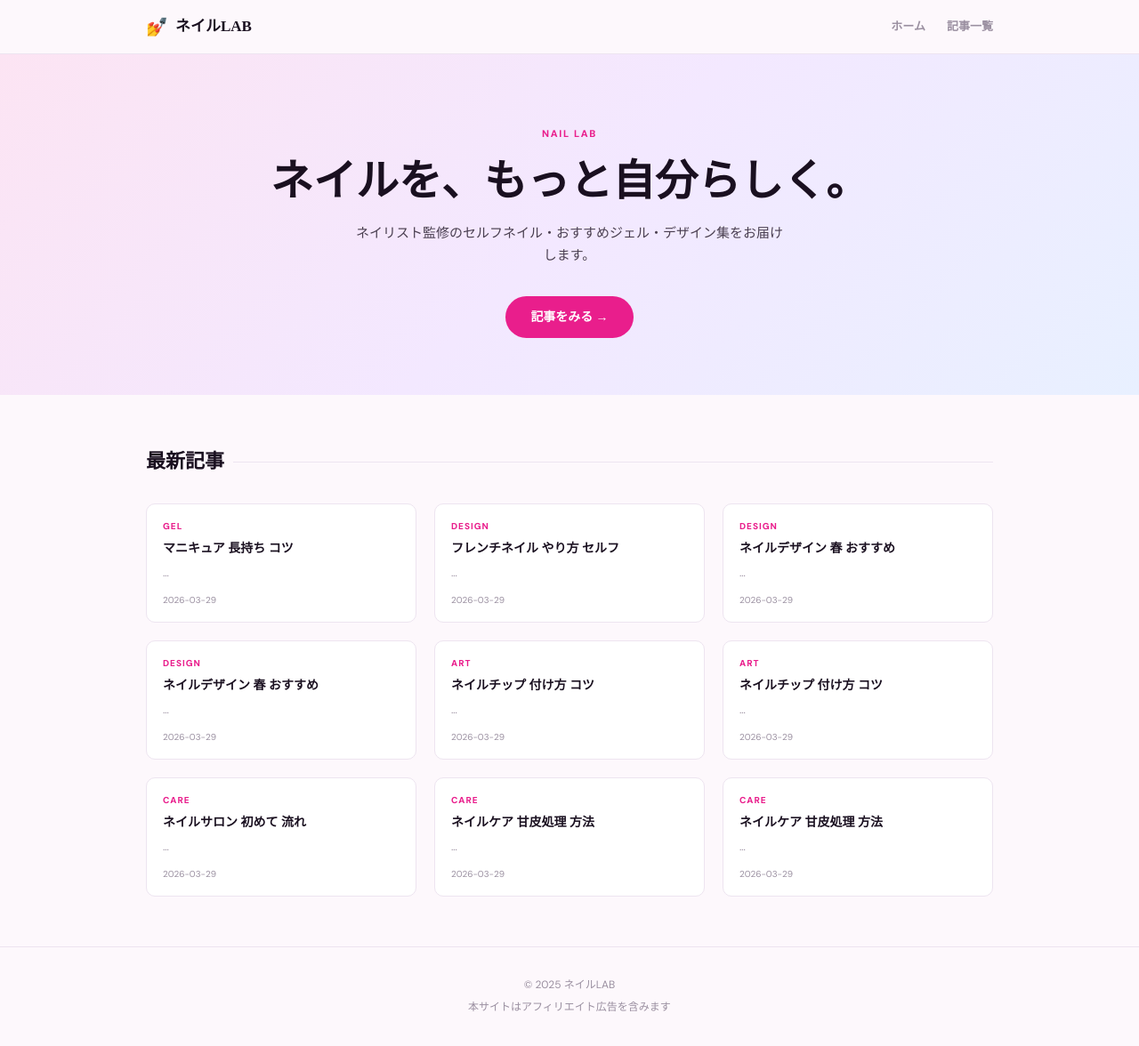
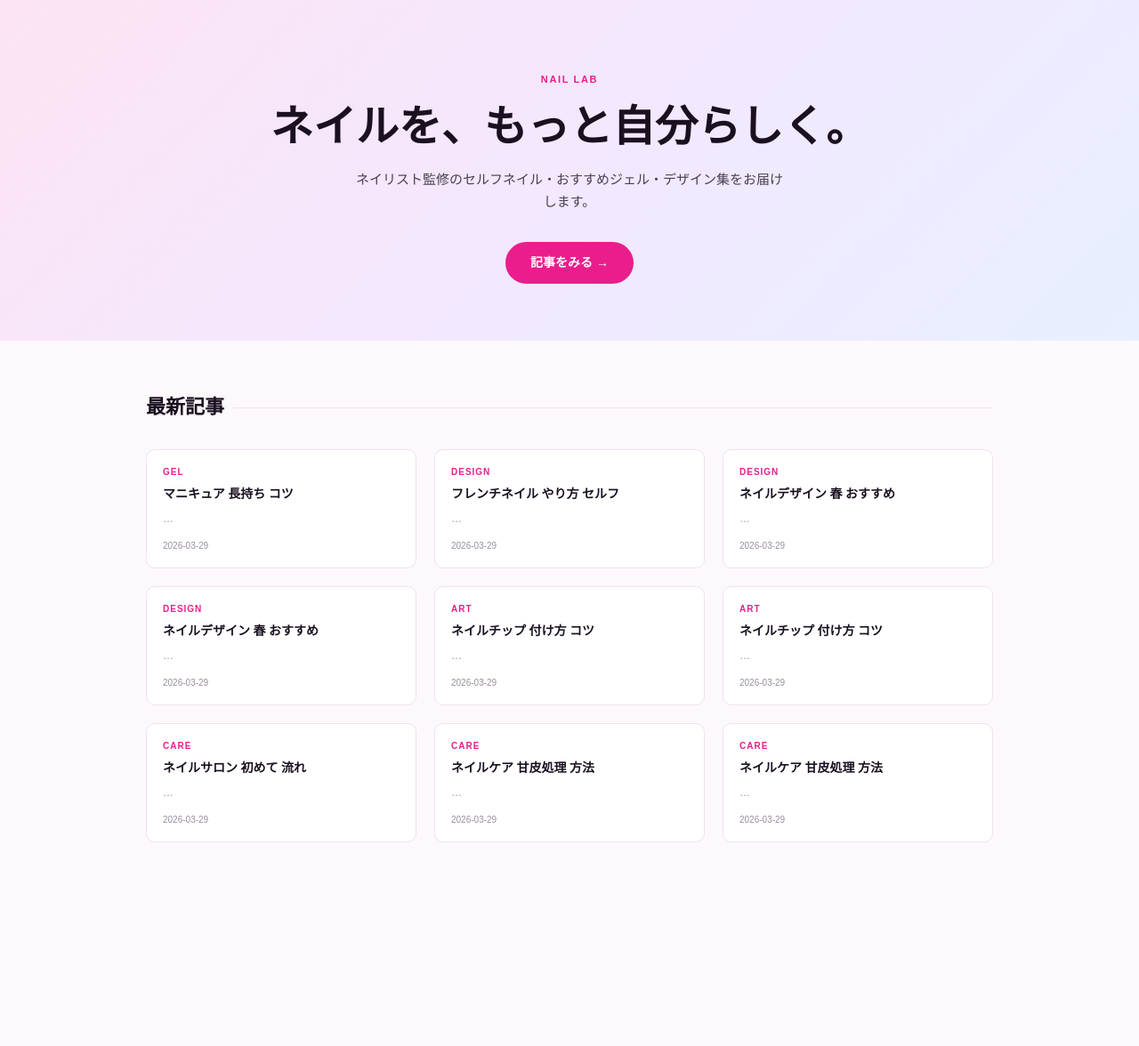
Before and after one commit to okuwabara07-gif/nail-lab-jp, a Next.js app: page / in a window 1280 px wide. Shown: the whole page at 89% size. After the commit the page ends 1003 px from the top, so only its background shows below. Built offline with nearby package versions, Linux system fonts and the light colour scheme.

Commit message:
style: quiet luxury layout + OGP

```diff
--- a/app/layout.tsx
+++ b/app/layout.tsx
@@ -2,41 +2,32 @@
 import './globals.css';
 
 export const metadata: Metadata = {
-  title: { default: 'ネイルLAB', template: '%s | ネイルLAB' },
-  description: 'セルフネイルのやり方からおすすめネイル用品まで徹底紹介',
-  verification: { google: 'xpdiFRYHloMJxfhCT-IMD08p5na4v9WUqvPY9OrDsHs' },
+  title: 'ネイルLAB | K-Beauty Portal',
+  description: 'ネイル・ジェルネイル・ネイルケアの最新情報',
+  openGraph: {
+    title: 'ネイルLAB',
+    description: 'ネイル・ジェルネイル・ネイルケアの最新情報',
+    url: 'https://nail-lab-jp.vercel.app',
+    siteName: 'K-Beauty Portal',
+    type: 'website',
+  },
+  twitter: {
+    card: 'summary_large_image',
+    title: 'ネイルLAB',
+    description: 'ネイル・ジェルネイル・ネイルケアの最新情報',
+    site: '@beauty_note_j',
+    creator: '@beauty_note_j',
+  },
 };
 
 export default function RootLayout({ children }: { children: React.ReactNode }) {
   return (
     <html lang="ja">
       <head>
-        <link rel="preconnect" href="https://fonts.googleapis.com" />
-        <link rel="preconnect" href="https://fonts.gstatic.com" crossOrigin="anonymous" />
-        <link href="https://fonts.googleapis.com/css2?family=Noto+Serif+JP:wght@400;700&family=DM+Sans:wght@400;600;800&display=swap" rel="stylesheet" />
-        <script async src="https://pagead2.googlesyndication.com/pagead/js/adsbygoogle.js?client=ca-pub-3460729726810386" crossOrigin="anonymous"></script>
+        <link rel="preconnect" href="https://fonts.googleapis.com"/>
+        <link href="https://fonts.googleapis.com/css2?family=Noto+Serif+JP:wght@400;700&family=DM+Mono:wght@400;500&family=Outfit:wght@300;400;500&display=swap" rel="stylesheet"/>
       </head>
-      <body>
-        <header className="site-header">
-          <div className="header-inner">
-            <a href="/" className="site-logo">
-              <span className="logo-mark">💅</span>
-              <span className="logo-text">ネイルLAB</span>
-            </a>
-            <nav className="site-nav">
-              <a href="/">ホーム</a>
-              <a href="/blog">記事一覧</a>
-            </nav>
-          </div>
-        </header>
-        <main>{children}</main>
-        <footer className="site-footer">
-          <div className="footer-inner">
-            <p>© 2025 ネイルLAB</p>
-            <p className="footer-note">本サイトはアフィリエイト広告を含みます</p>
-          </div>
-        </footer>
-      </body>
+      <body>{children}</body>
     </html>
   );
 }
```
